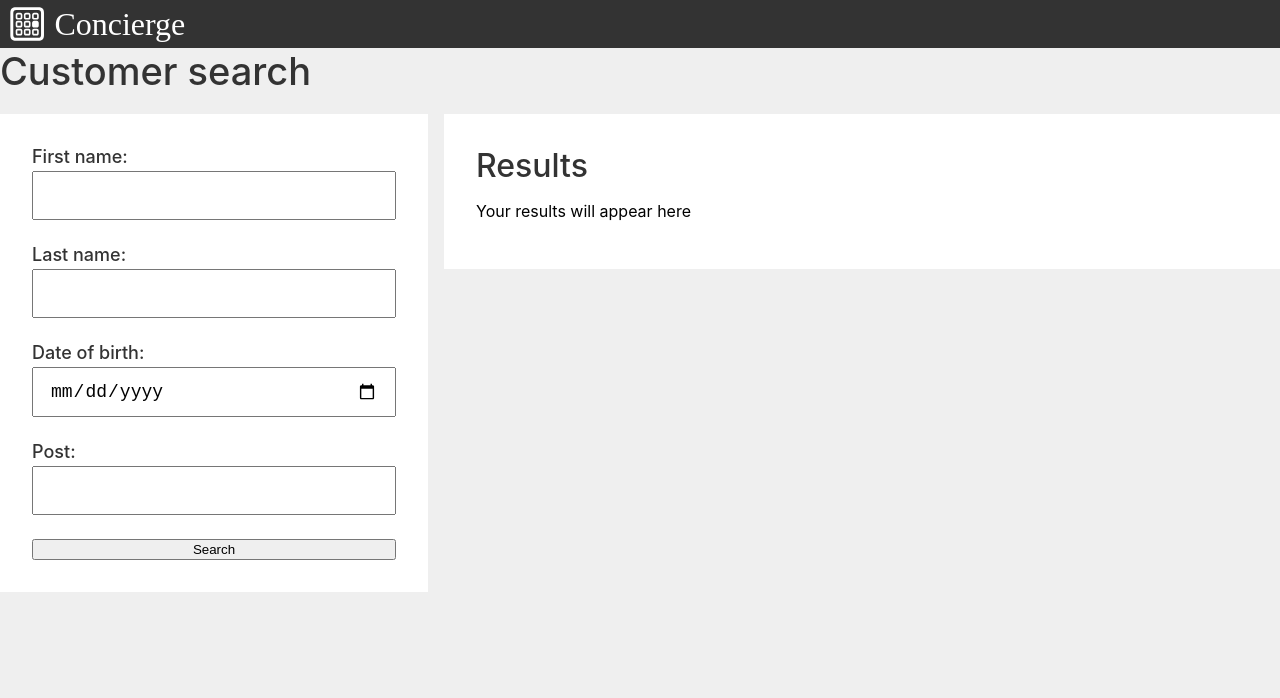
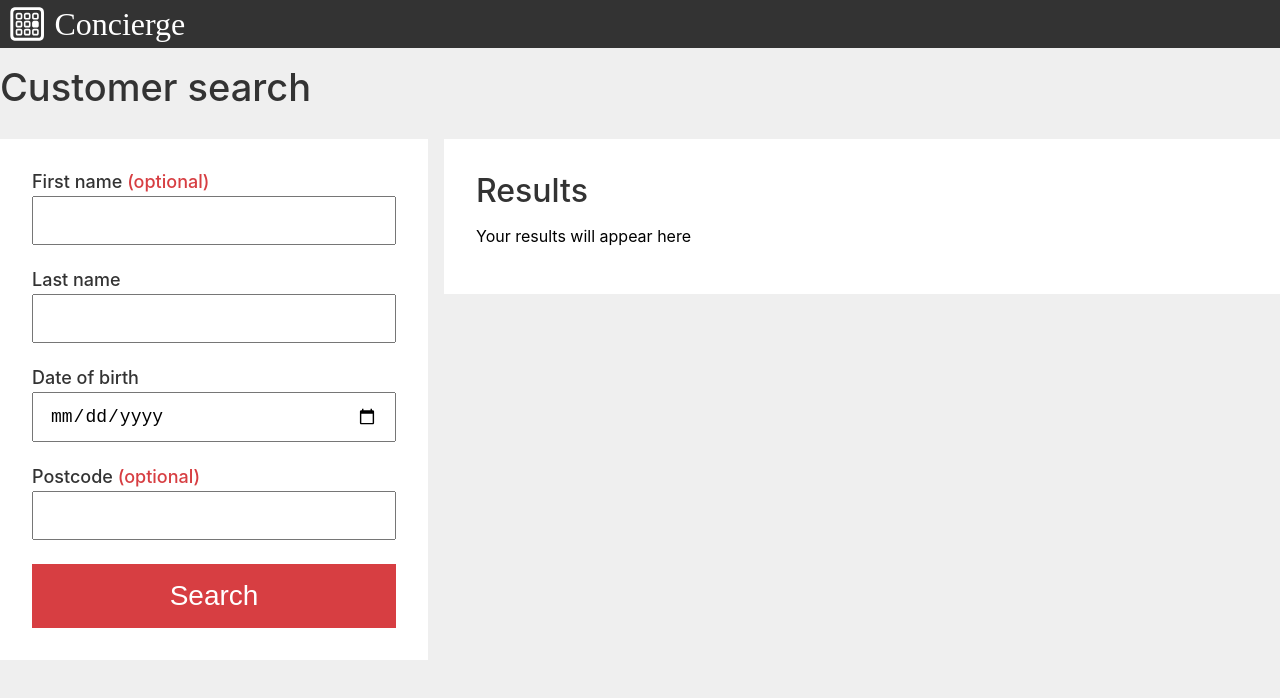
Before and after one commit to alexkinsey/concierge, a React (Create React App) app: page / in a window 1280 px wide. Shown: the top 698 px of the page. Built offline with nearby package versions, Linux system fonts and the light colour scheme.

Commit message:
new styles for buttons

```diff
--- a/src/Search/SearchForm/index.js
+++ b/src/Search/SearchForm/index.js
@@ -1,5 +1,7 @@
 import React, { useState } from 'react';
 
+import { TextAccent } from '../../common/Text.styles'
+import { SubmitButton } from '../../common/Button.styles';
 import { Container, Form, FieldGroup, Label, Field } from './index.styles';
 
 const SearchForm = ({ findCustomers }) => {
@@ -28,26 +30,26 @@ const SearchForm = ({ findCustomers }) => {
     <Container>
       <Form onSubmit={handleSearch}>
         <FieldGroup>
-          <Label htmlFor="firstName">First name:</Label>
+          <Label htmlFor="firstName">First name <TextAccent>(optional)</TextAccent></Label>
           <Field type="text" id="firstName" value={firstName} onChange={handleFirstNameChange} />
         </FieldGroup>
 
         <FieldGroup>
-          <Label htmlFor="lastName">Last name:</Label>
+          <Label htmlFor="lastName">Last name</Label>
           <Field type="text" id="lastName" value={lastName} required onChange={handleLastNameChange} />
         </FieldGroup>
 
         <FieldGroup>
-          <Label htmlFor="dateOfBirth">Date of birth:</Label>
+          <Label htmlFor="dateOfBirth">Date of birth</Label>
           <Field type="date" id="dateOfBirth" value={dateOfBirth} required onChange={handleDateOfBirthChange} />
         </FieldGroup>
 
         <FieldGroup>
-          <Label htmlFor="postcode">Post:</Label>
+          <Label htmlFor="postcode">Postcode <TextAccent>(optional)</TextAccent></Label>
           <Field type="text" id="postcode" value={postcode} onChange={handlePostcodeChange} />
         </FieldGroup>
 
-        <input type="submit" value="Search"></input>
+        <SubmitButton type="submit" value="Search"></SubmitButton>
       </Form>
     </Container>
   );
--- a/src/Search/index.styles.js
+++ b/src/Search/index.styles.js
@@ -6,7 +6,7 @@ export const Layout = styled.div`
 
   display: grid;
   grid-template-columns: 1fr 2fr;
-  grid-template-rows: 50px 1fr;
+  grid-template-rows: 75px 1fr;
 
   gap: 1rem 1rem;
 `
--- /dev/null
+++ b/src/common/Button.styles.js
@@ -0,0 +1,15 @@
+import styled from 'styled-components'
+
+export const SubmitButton = styled.input`
+  background-color: var(--accent);
+  border: none;
+
+  font-size: 28px;
+  color: var(--white);
+  padding: 1rem;
+
+  :hover{
+    cursor: pointer;
+    background-color: var(--accentDark);
+  }
+`
--- a/src/common/GlobalStyles.js
+++ b/src/common/GlobalStyles.js
@@ -6,8 +6,17 @@ export const GlobalStyles = createGlobalStyle`
     --lightGrey: #efefef;
     --medGrey: #5b5b5b;
     --black: #333;
+    --accent: #d73e42;
+    --accentDark: rgb(180, 30, 30);
 
     --maxPageWidth: 1300px;
+  }
+
+  button:focus,
+  input:focus,
+  textarea:focus,
+  select:focus {
+    outline: none;
   }
 
   html,
--- a/src/common/Text.styles.js
+++ b/src/common/Text.styles.js
@@ -5,7 +5,7 @@ export const Title = styled.h1`
   color: var(--black);
   font-weight: 500;
 
-  margin: 0;
+  margin: 1rem 0 0 0;
   padding: 0;
 `;
 
@@ -18,15 +18,6 @@ export const Heading = styled.h2`
   padding: 0;
 `;
 
-export const TextLarger = styled.p`
-  margin: 0 0 0.75em 0;
-  padding: 0;
-
-  font-size: 24px;
-  color: var(--black);
-  font-weight: 600;
-`;
-
 export const Text = styled.p`
   font-size: 18px;
   color: ${(props) => (props.primary ? 'var(--black)' : props.secondary && 'var(--medGrey)')};
@@ -35,3 +26,15 @@ export const Text = styled.p`
   margin: 0;
   padding: 0;
 `;
+
+
+export const TextLarger = styled(Text)`
+  margin: 0 0 0.75em 0;
+
+  font-size: 24px;
+  font-weight: 600;
+`;
+
+export const TextAccent = styled.span`
+  color: var(--accent);
+`
```
